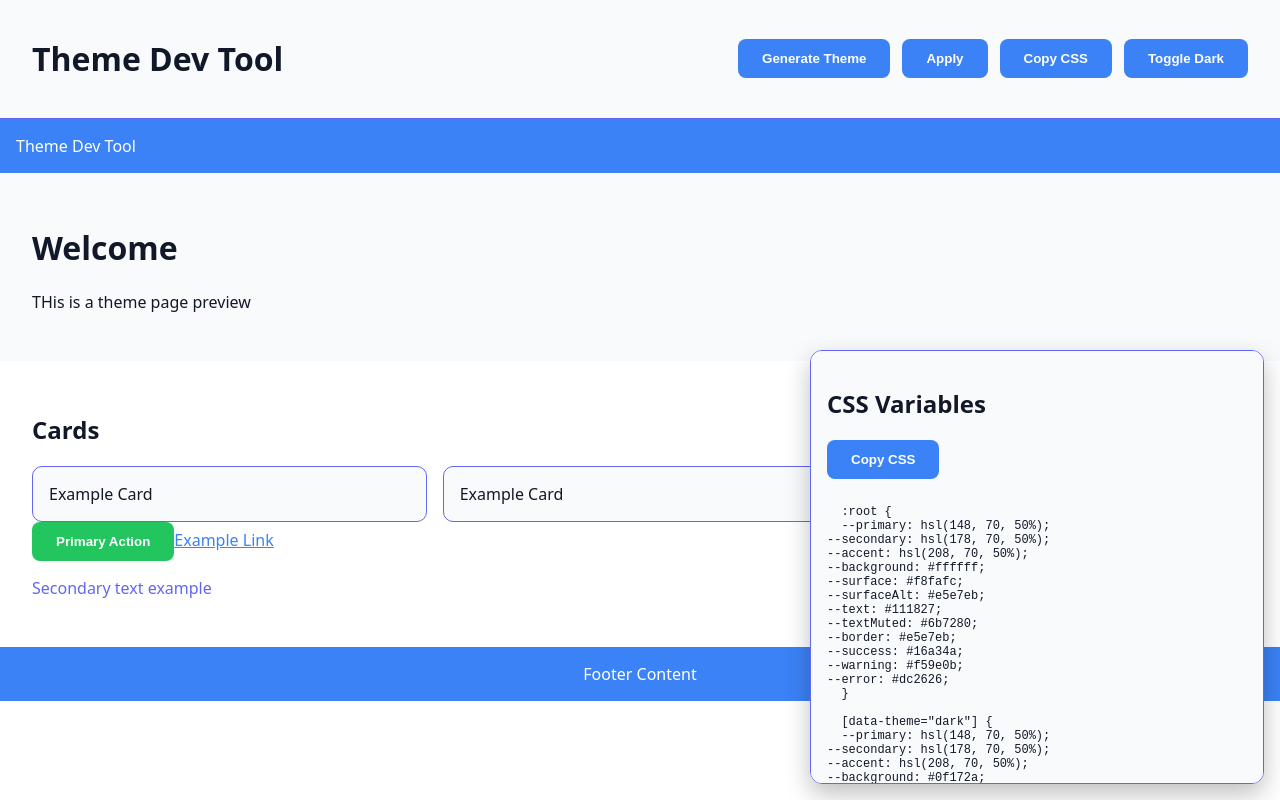
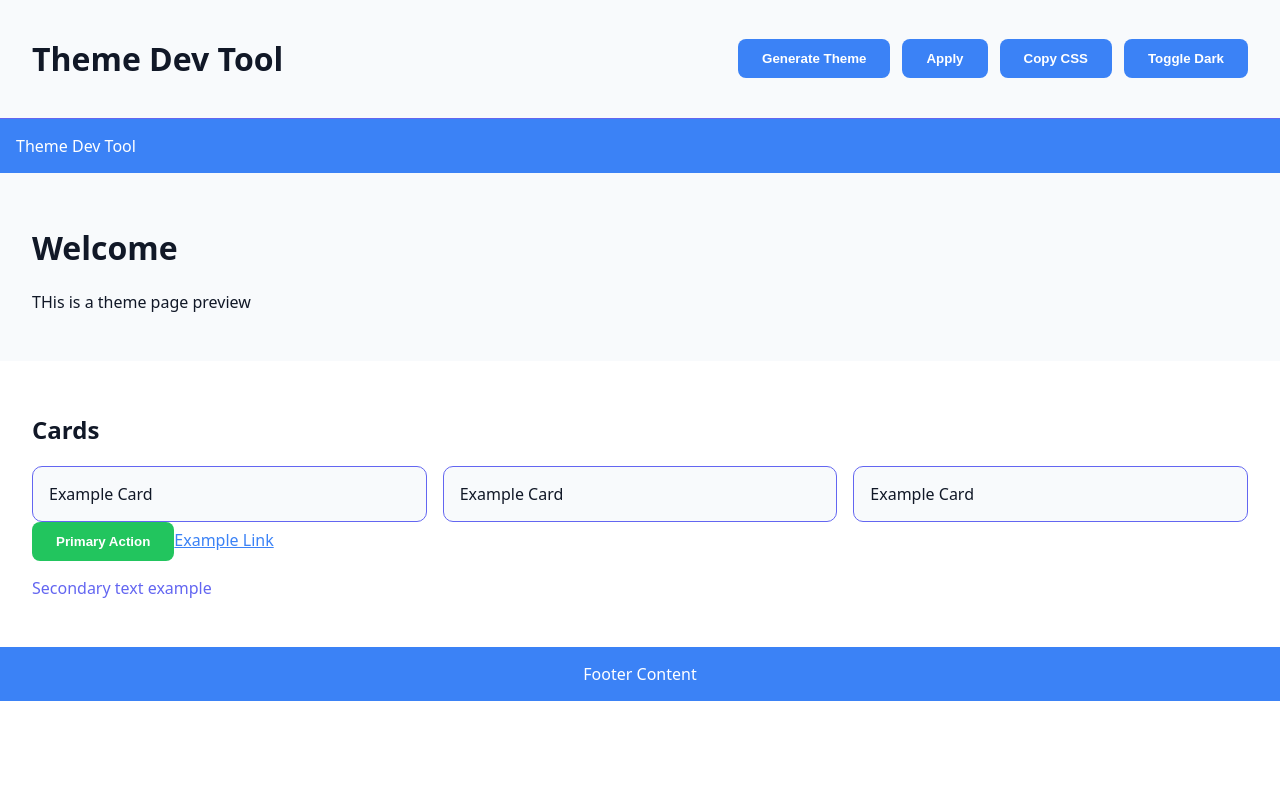
Before and after one commit to RodriguezRamiro/themedevstool, a React (Vite) app: page / in a window 1280 px wide. Shown: the top 800 px of the page. Built offline with nearby package versions, Linux system fonts and the light colour scheme.

Commit message:
added css output styling, output header styling and output button styling.

```diff
--- a/src/App.css
+++ b/src/App.css
@@ -161,29 +161,38 @@
     box-shadow: 0 2px 8px rgba(0,0,0,0.25);
   }
 
+  .css-output {
+    background: var(--color-surface);
+    border: 1px solid var(--color-border);
+    border-radius: 12px;
+    padding: 1rem;
+  }
 
-  .css-output {
-    position: fixed;
+  .css-output-header {
+    display: flex;
+    justify-content: space-between;
+    align-items: center;
+    margin-bottom: 0.5rem;
+  }
 
-    right: 1rem;
-    bottom: 1rem;
 
-    width: 420px;
-    max-height: 400px;
+.css-output button {
+    background: var(--color-primary);
+    color: white;
+    border: none;
+    padding: 0.4rem 0.8rem;
+    border-radius: 6px;
+    cursor: pointer;
+  }
 
-    background: var(--color-surface);
 
-    border: 1px solid var(--color-secondary);
-
-    border-radius: 12px;
-
-    padding: 1rem;
-
+.css-code {
+    max-height: 300px;
     overflow: auto;
-
-    box-shadow: 0 10px 25px rgba(0,0,0,0.25);
-
-    z-index: 20;
+    font-size: 0.85rem;
+    background: rgba(0,0,0,0.2);
+    padding: 0.75rem;
+    border-radius: 8px;
   }
 
   .css-output pre {
```
